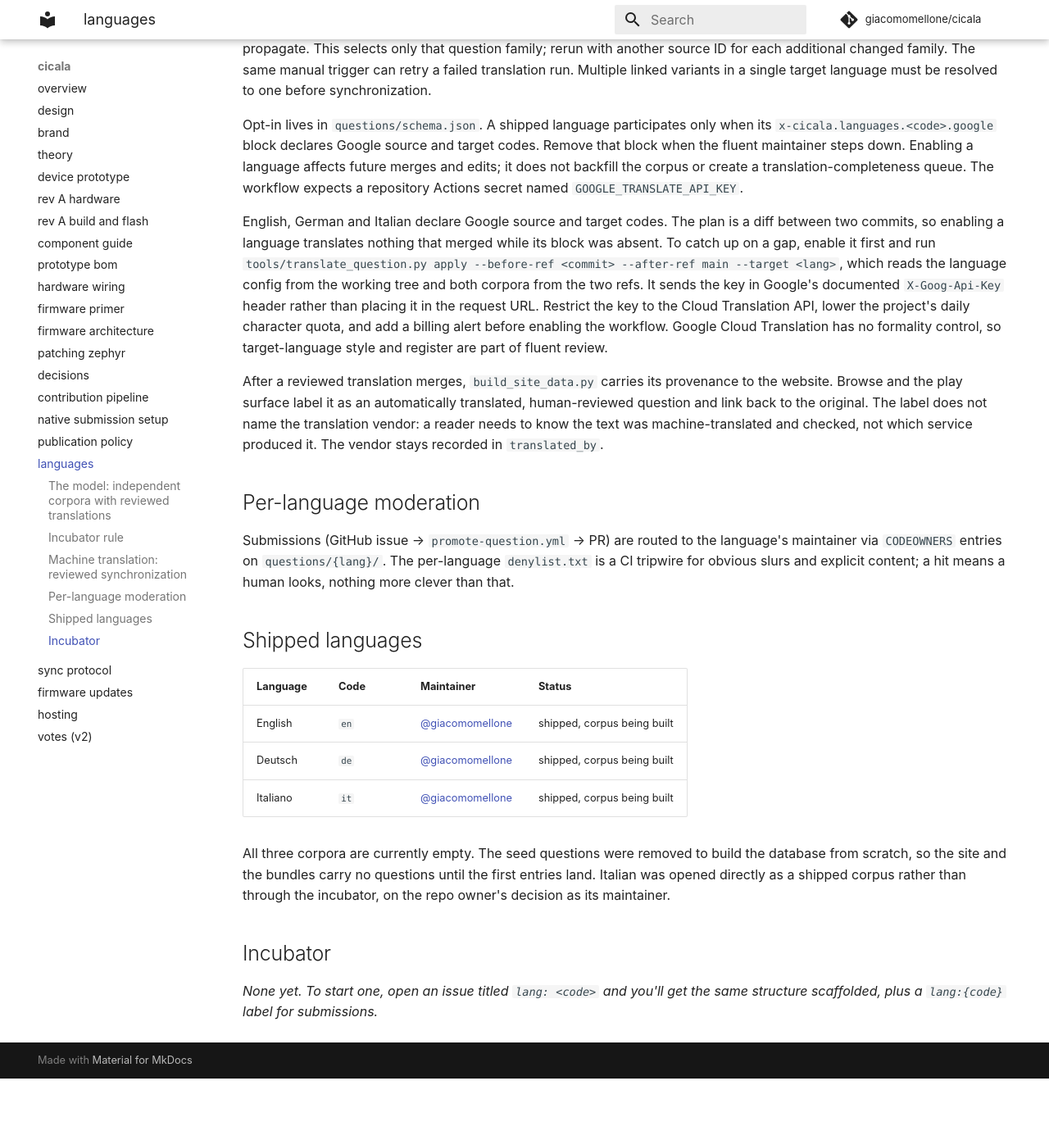
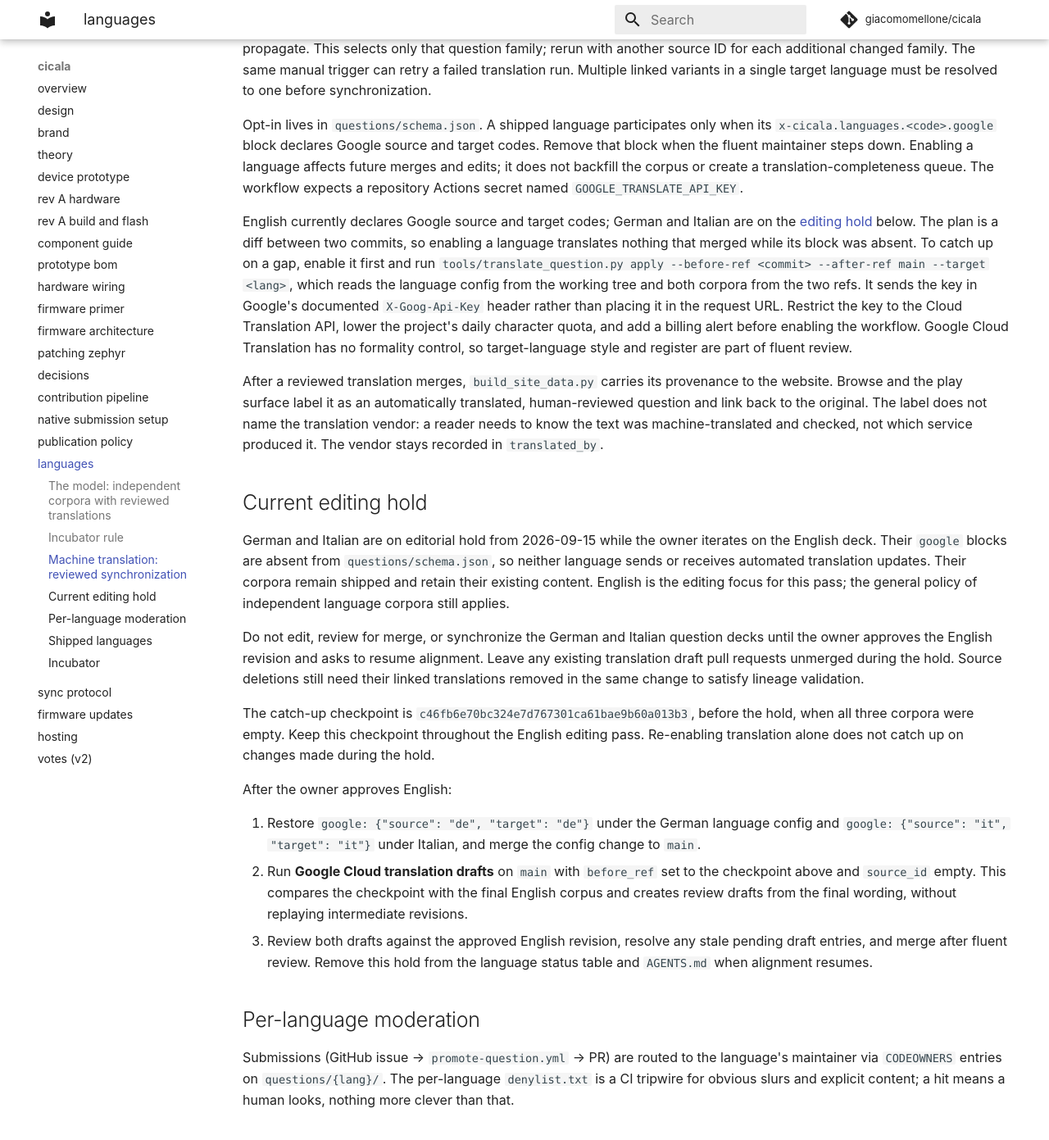
Before and after one commit to giacomomellone/cicala, an MkDocs documentation site: the page built from docs/languages.md, in a window 1280 px wide and 1400 px high, scrolled down 2138 px. Shown: the top 1391 px of the window at 82% size. Built offline with MkDocs 1.6.1 and Material for MkDocs 9.7.7, drawn with Linux system fonts in a browser that asks for light colours; comment, search, counter and statistics services are not loaded; before the commit the page ends 3454 px from its top, so only the background shows below that; some of the changed text lies outside the part shown.

Commit message:
chore(questions): pause German and Italian deck alignment

```diff
--- a/docs/languages.md
+++ b/docs/languages.md
@@ -111,8 +111,9 @@ a language affects future merges and edits; it does not backfill the corpus or
 create a translation-completeness queue. The workflow expects a repository
 Actions secret named `GOOGLE_TRANSLATE_API_KEY`.
 
-English, German and Italian declare Google source and target codes. The plan is
-a diff between two commits, so enabling a language translates nothing that
+English currently declares Google source and target codes; German and Italian
+are on the [editing hold](#current-editing-hold) below. The plan is a diff
+between two commits, so enabling a language translates nothing that
 merged while its block was absent. To catch up on a gap, enable it first and run
 `tools/translate_question.py apply --before-ref <commit> --after-ref main
 --target <lang>`, which reads the language config from the working tree and both
@@ -130,17 +131,50 @@ does not name the translation vendor: a reader needs to know the text was
 machine-translated and checked, not which service produced it. The vendor stays
 recorded in `translated_by`.
 
+## Current editing hold
+
+German and Italian are on editorial hold from 2026-09-15 while the owner
+iterates on the English deck. Their `google` blocks are absent from
+`questions/schema.json`, so neither language sends or receives automated
+translation updates. Their corpora remain shipped and retain their existing
+content. English is the editing focus for this pass; the general policy of
+independent language corpora still applies.
+
+Do not edit, review for merge, or synchronize the German and Italian question
+decks until the owner approves the English revision and asks to resume
+alignment. Leave any existing translation draft pull requests unmerged during
+the hold. Source deletions still need their linked translations removed in the
+same change to satisfy lineage validation.
+
+The catch-up checkpoint is `c46fb6e70bc324e7d767301ca61bae9b60a013b3`, before
+the hold, when all three corpora were empty. Keep this checkpoint throughout
+the English editing pass. Re-enabling translation alone does not catch up on
+changes made during the hold.
+
+After the owner approves English:
+
+1. Restore `google: {"source": "de", "target": "de"}` under the German
+   language config and `google: {"source": "it", "target": "it"}` under
+   Italian, and merge the config change to `main`.
+2. Run **Google Cloud translation drafts** on `main` with `before_ref` set to
+   the checkpoint above and `source_id` empty. This compares the checkpoint
+   with the final English corpus and creates review drafts from the final
+   wording, without replaying intermediate revisions.
+3. Review both drafts against the approved English revision, resolve any stale
+   pending draft entries, and merge after fluent review. Remove this hold from
+   the language status table and `AGENTS.md` when alignment resumes.
+
 ## Per-language moderation
 
 Submissions (GitHub issue → `promote-question.yml` → PR) are routed to the language's maintainer via `CODEOWNERS` entries on `questions/{lang}/`. The per-language `denylist.txt` is a CI tripwire for obvious slurs and explicit content; a hit means a human looks, nothing more clever than that.
 
 ## Shipped languages
 
-| Language | Code | Maintainer                                           | Status                      |
-| -------- | ---- | ---------------------------------------------------- | --------------------------- |
-| English  | `en` | [@giacomomellone](https://github.com/giacomomellone) | shipped, corpus being built |
-| Deutsch  | `de` | [@giacomomellone](https://github.com/giacomomellone) | shipped, corpus being built |
-| Italiano | `it` | [@giacomomellone](https://github.com/giacomomellone) | shipped, corpus being built |
+| Language | Code | Maintainer                                           | Status                  |
+| -------- | ---- | ---------------------------------------------------- | ----------------------- |
+| English  | `en` | [@giacomomellone](https://github.com/giacomomellone) | shipped, active editing |
+| Deutsch  | `de` | [@giacomomellone](https://github.com/giacomomellone) | shipped, editorial hold |
+| Italiano | `it` | [@giacomomellone](https://github.com/giacomomellone) | shipped, editorial hold |
 
 All three corpora are currently empty. The seed questions were removed to build
 the database from scratch, so the site and the bundles carry no questions until
```
Also changed, not shown: AGENTS.md (+6 -0 lines), 2 other files.
